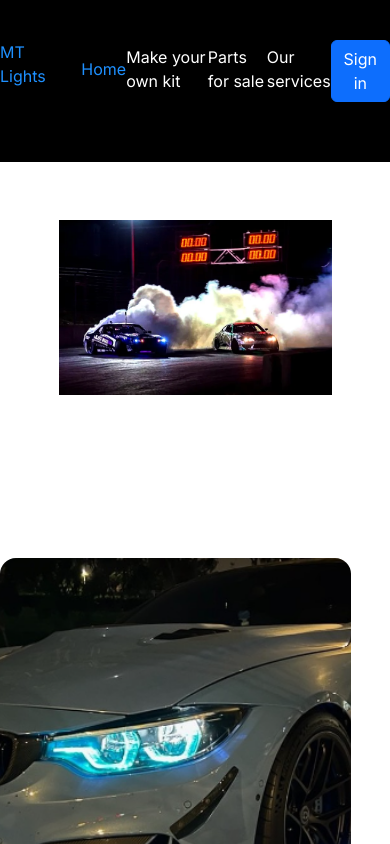
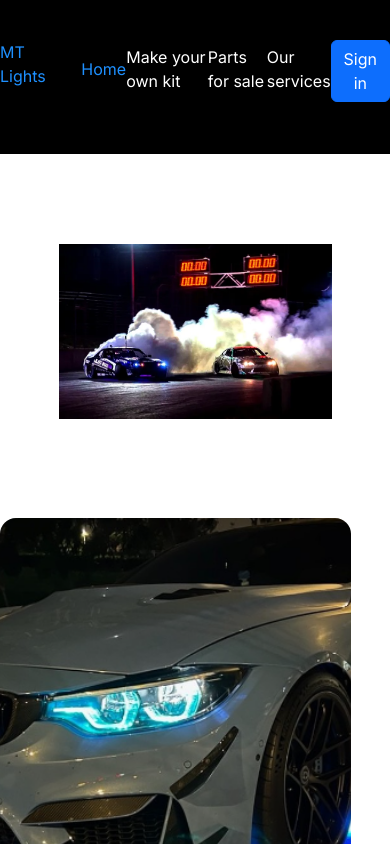
Before and after one commit to kennataddese6/threecars, a Next.js app: page / in a window 390 px wide. Shown: the top 844 px of the page. Built offline with nearby package versions, Linux system fonts and the light colour scheme.

Commit message:
add responsivness

```diff
--- a/app/globals.css
+++ b/app/globals.css
@@ -15,7 +15,7 @@ body,
   color: white;
 }
 .headerContainer {
-  position: fixed;
+  position: sticky;
   top: 0;
   background-color: black;
   z-index: 1;
@@ -56,7 +56,7 @@ body,
   color: dodgerblue;
 }
 .contentContainer {
-  margin: 64px auto;
+  margin: 32px auto;
   display: flex;
   flex-wrap: wrap;
 }
@@ -167,6 +167,8 @@ body,
 .addkitImagecontainer {
   width: 4.5vw;
   height: 4.5vw;
+  min-width: 64px;
+  min-height: 64px;
   border-radius: 50%;
 }
 .kitdescription {
--- a/app/page.tsx
+++ b/app/page.tsx
@@ -54,10 +54,7 @@ export default function Home() {
           </div>
         </div>
       </div>
-      <div
-        className="contentContainer col-lg-11 col-xl-9"
-        style={{ marginTop: "162px" }}
-      >
+      <div className="contentContainer col-lg-11 col-xl-9">
         <h1 className="white-text center-text landingpageHeaderText">
           Brighten the darkness with intense LED headlights and imprint a
           memorable signature with stylishly designed taillights. Boost your
```
